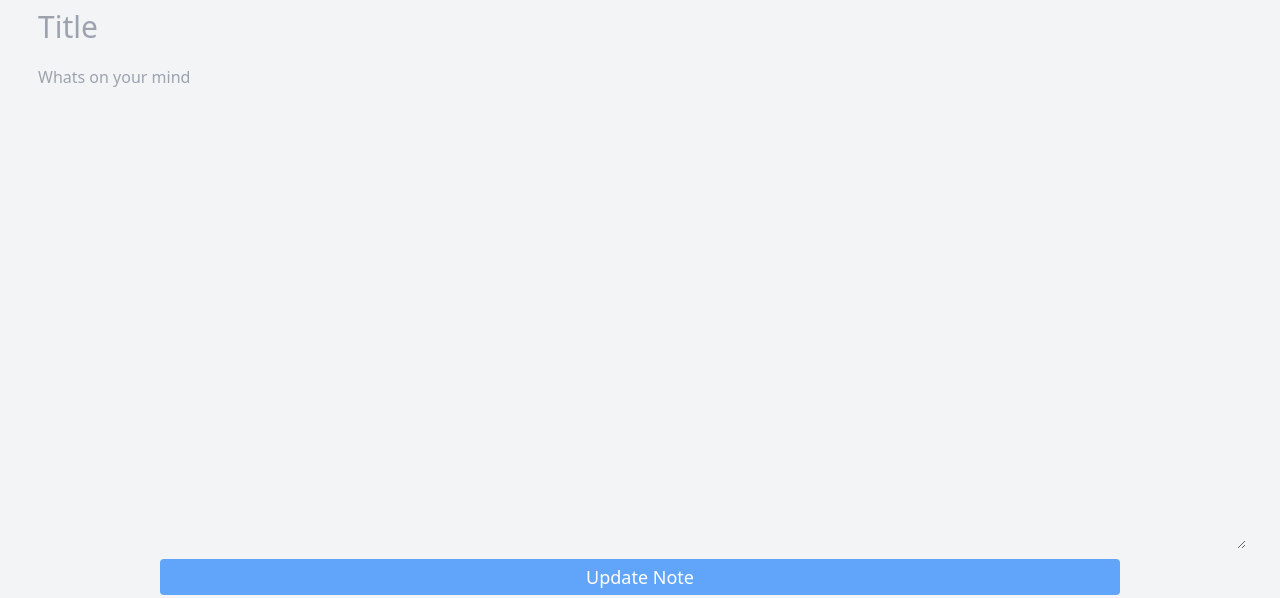
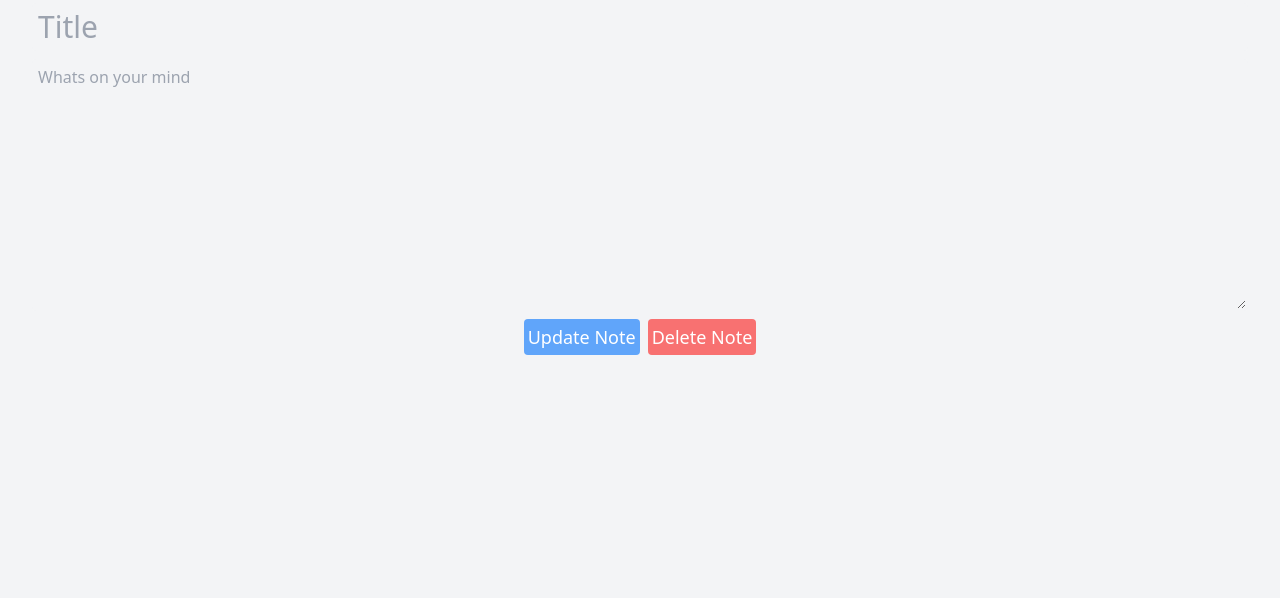
Before and after one commit to jayaspiya/notegeek-flask-app, a Flask app: a page that uses templates/update.html in a window 1280 px wide. Shown: the part 41-639 px from the top of the page. Run offline with Flask 2, Linux system fonts and the light colour scheme; the visitor is signed in with stand-in values (Sample User, id 1); data that the repository does not hold is empty.

Commit message:
Basic completed

```diff
--- a/app.py
+++ b/app.py
@@ -10,6 +10,7 @@ def home():
         title = request.form["title"]
         description = request.form["description"]
         model.createNote(session["user"][0], title, description)
+        flash(f"{title} Created")
         return redirect(url_for("home"))
     if "user" in session:
         notes = model.getAllNotes(session["user"][0])
@@ -53,7 +54,6 @@ def signup():
 
 @app.route("/<username>/<noteId>", methods=["POST", "GET"])
 def update(username, noteId):
-    print(request.method)
     if request.method == "POST":
         title = request.form["title"]
         description = request.form["description"]
@@ -66,6 +66,17 @@ def update(username, noteId):
     return "404 not found"
 
 
+@app.route("/<username>/<noteId>/delete")
+def delete(username, noteId):
+    if "user" in session:
+        if username == session["username"]:
+            note = model.getNote(noteId)
+            model.deleteNote(note[0])
+            flash(f"'{note[1]}' deleted")
+            return redirect(url_for("home"))
+    return "404 not found"
+
+
 @app.route('/logout')
 def logout():
     session.pop("user", None)
--- a/model.py
+++ b/model.py
@@ -117,6 +117,17 @@ def updateNote(title, description, noteId, userId):
         print(f"{userId} doesnot match")
 
 
+def deleteNote(noteId):
+    deleteQuery = f"""
+        DELETE FROM notes WHERE id = {noteId}
+    """
+    con = connectdb()
+    cursor = con.cursor()
+    cursor.execute(deleteQuery)
+    con.commit()
+    con.close()
+
+
 def view():
     userQuery = "SELECT * FROM users;"
     noteQuery = "SELECT * FROM notes;"
--- a/static/app.js
+++ b/static/app.js
@@ -1,5 +1,4 @@
 const formToggler = document.querySelector("#formToggler");
-console.log(formToggler)
 let formHidden = true;
 
 formToggler.addEventListener("click", formToggle)
--- a/templates/login.html
+++ b/templates/login.html
@@ -3,7 +3,7 @@
 Login
 {%endblock%}
 {%block form%}
-<form action="/login/" method = "POST" class="flex flex-col justify-around px-24 py-20  rounded-lg shadow-xl ">
+<form action="/login/" method = "POST" class="flex flex-col justify-around px-10 sm:px-24 py-20  rounded-lg shadow-xl ">
     {%with messages = get_flashed_messages()%}
     {%if messages%}
         {%for msg in messages%}
--- a/templates/signup.html
+++ b/templates/signup.html
@@ -3,7 +3,7 @@
 Signup
 {%endblock%}
 {%block form%}
-<form action="/signup/" method = "POST" class="flex flex-col justify-around px-24 py-20  rounded-lg shadow-xl ">
+<form action="/signup/" method = "POST" class="flex flex-col justify-around px-10 sm:px-24 py-20  rounded-lg shadow-xl ">
     <span class="font-medium">
         Sign Up
     </span>
--- a/templates/template-account.html
+++ b/templates/template-account.html
@@ -4,7 +4,7 @@
 
 {%block main%}
 
-<div class="sm:container mx-auto flex h-screen items-center justify-around px-8">
+<div class="sm:container mx-auto sm:flex h-screen items-center justify-around px-8">
     <div>
             <a href="/">
                 <img src="{{ url_for('static', filename='images/NoteGeek.svg')}}" alt="NoteGeek" class="h-20">
--- a/templates/update.html
+++ b/templates/update.html
@@ -4,9 +4,17 @@
 {%endblock%}
 {%block home%}
     {%set updateInputClass = "text-gray-900 bg-gray-100 my-1 border-2 border-transparent focus:border-blue-400 outline-none rounded p-1"%}
+    {%set buttonClass = "text-white rounded text-lg  font-medium  p-1 cursor-pointer mx-1"%}
     <form action="/{{username}}/{{noteId}}" method="POST" class="flex flex-col">
         <input type="text" name="title" placeholder="Title" value="{{note[1]}}" class="{{updateInputClass}} text-3xl">
-        <textarea name="description" cols="30" rows="20" placeholder="Whats on your mind" class="{{updateInputClass}}">{{note[2]}}</textarea>
-        <input type="submit" value="Update Note"  class="bg-blue-400 text-white rounded text-lg sm:mx-32 font-medium my-1 p-1 cursor-pointer">
+        <textarea name="description" cols="20" rows="10" placeholder="Whats on your mind" class="{{updateInputClass}}">{{note[2]}}</textarea>
+        <div class="flex justify-center sm:mx-32 my-1">
+            <input type="submit" value="Update Note"  class="bg-blue-400 {{buttonClass}}">
+            <button class="bg-red-400 {{buttonClass}}">
+                <a href="/{{username}}/{{noteId}}/delete">
+                    Delete Note
+                </a>
+            </button>
+        </div>
     </form>
 {%endblock%}
```
Also changed, not shown: templates/index.html (+9 -2 lines).
